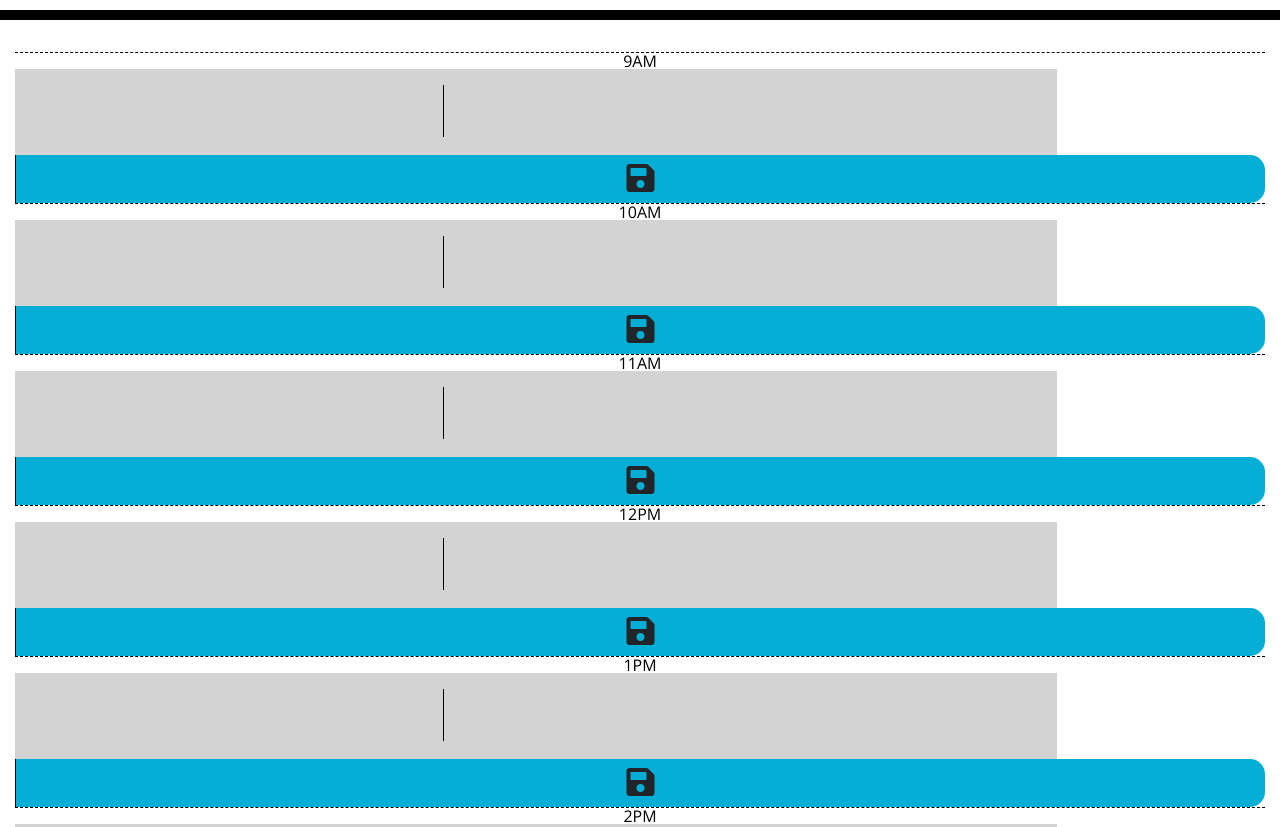
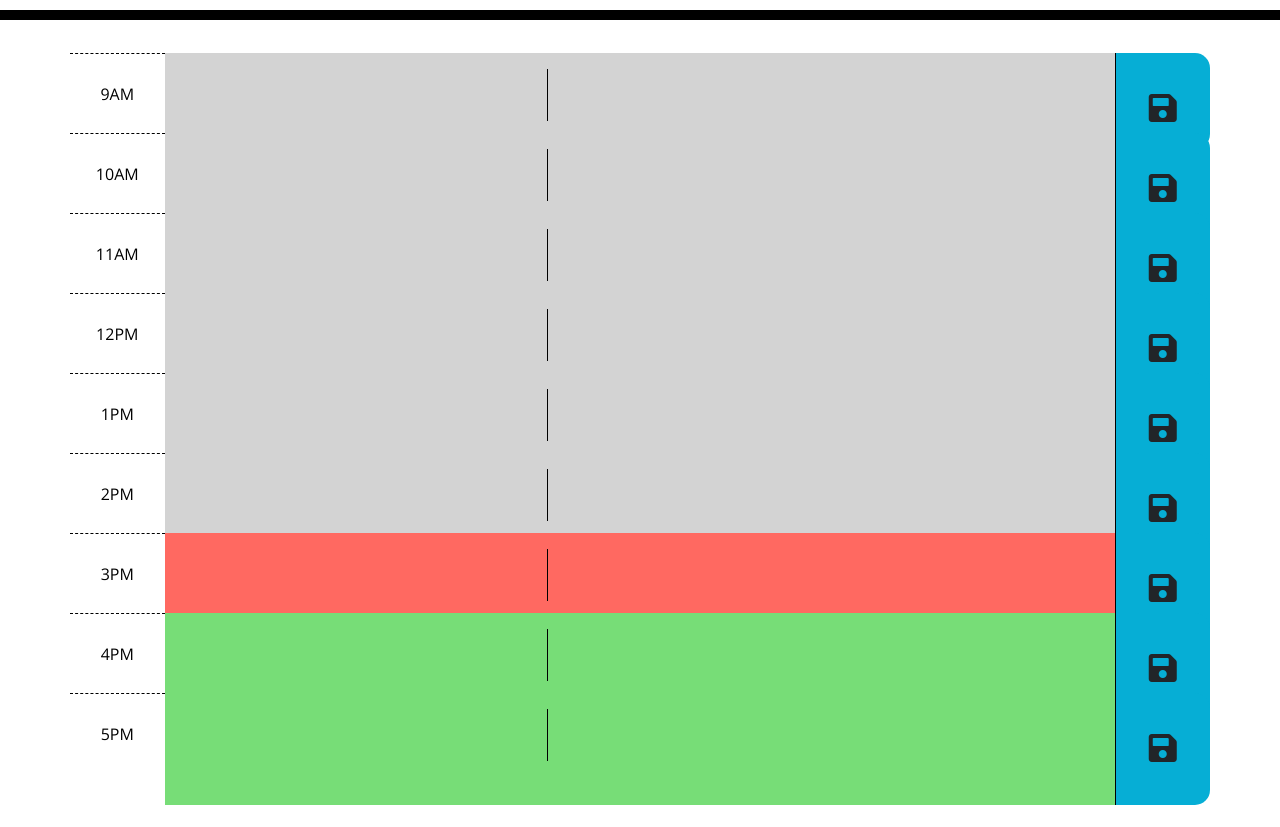
Before and after one commit to DS1826/daily-planner, a plain HTML site: page index.html in a window 1280 px wide. Shown: the part 300-1127 px from the top of the page. Drawn offline with nearby package versions, Linux system fonts and the light colour scheme.

Commit message:
removed fluid container and row classes

```diff
--- a/index.html
+++ b/index.html
@@ -17,7 +17,7 @@
 </head>
 
 <body>
-  <!-- Work Day Header -->
+  <!-- Scheduler Header -->
   <header class="jumbotron">
     <h1 class="display-3">Work Day Scheduler</h1>
     <p class="lead">A simple calendar app for scheduling your work day</p>
@@ -26,9 +26,9 @@
   </header>
 
   <!-- Daily Time Blocks -->
-  <main class="container-fluid">
+  <main class="container">
 
-    <section class="row-fluid time-block">
+    <section class="row time-block">
       <div class="col-sm hour">
         9AM
       </div>
@@ -40,7 +40,7 @@
       </div>
     </section>
 
-    <section class="row-fluid time-block">
+    <section class="row time-block">
       <div class="col-sm hour">
         10AM
       </div>
@@ -52,7 +52,7 @@
       </div>
     </section>
 
-    <section class="row-fluid time-block">
+    <section class="row time-block">
       <div class="col-sm hour">
         11AM
       </div>
@@ -64,7 +64,7 @@
       </div>
     </section>
 
-    <section class="row-fluid time-block">
+    <section class="row time-block">
       <div class="col-sm hour">
         12PM
       </div>
@@ -76,7 +76,7 @@
       </div>
     </section>
 
-    <section class="row-fluid time-block">
+    <section class="row time-block">
       <div class="col-sm hour">
         1PM
       </div>
@@ -88,7 +88,7 @@
       </div>
     </section>
 
-    <section class="row-fluid time-block">
+    <section class="row time-block">
       <div class="col-sm hour">
         2PM
       </div>
@@ -100,7 +100,7 @@
       </div>
     </section>
 
-    <section class="row-fluid time-block">
+    <section class="row time-block">
       <div class="col-sm hour">
         3PM
       </div>
@@ -112,7 +112,7 @@
       </div>
     </section>
 
-    <section class="row-fluid time-block">
+    <section class="row time-block">
       <div class="col-sm hour">
         4PM
       </div>
@@ -124,7 +124,7 @@
       </div>
     </section>
 
-    <section class="row-fluid time-block">
+    <section class="row time-block">
       <div class="col-sm hour">
         5PM
       </div>
@@ -142,10 +142,11 @@
   </div>
   </div>
 
-
-  <script src="https://stackpath.bootstrapcdn.com/bootstrap/4.3.1/js/bootstrap.min.js" integrity="sha384-JjSmVgyd0p3pXB1rRibZUAYoIIy6OrQ6VrjIEaFf/nJGzIxFDsf4x0xIM+B07jRM" crossorigin="anonymous"></script>
+  <!-- Bootstrap, JQuery and Moment CORE JS -->
   <script src="https://code.jquery.com/jquery-3.4.1.min.js"></script>
   <script src="https://cdnjs.cloudflare.com/ajax/libs/moment.js/2.27.0/moment.min.js"></script>
+  <script src="https://stackpath.bootstrapcdn.com/bootstrap/4.3.1/js/bootstrap.min.js" integrity="sha384-JjSmVgyd0p3pXB1rRibZUAYoIIy6OrQ6VrjIEaFf/nJGzIxFDsf4x0xIM+B07jRM" crossorigin="anonymous"></script>
+
   <script src="assets/script.js"></script>
 </body>
 
```
